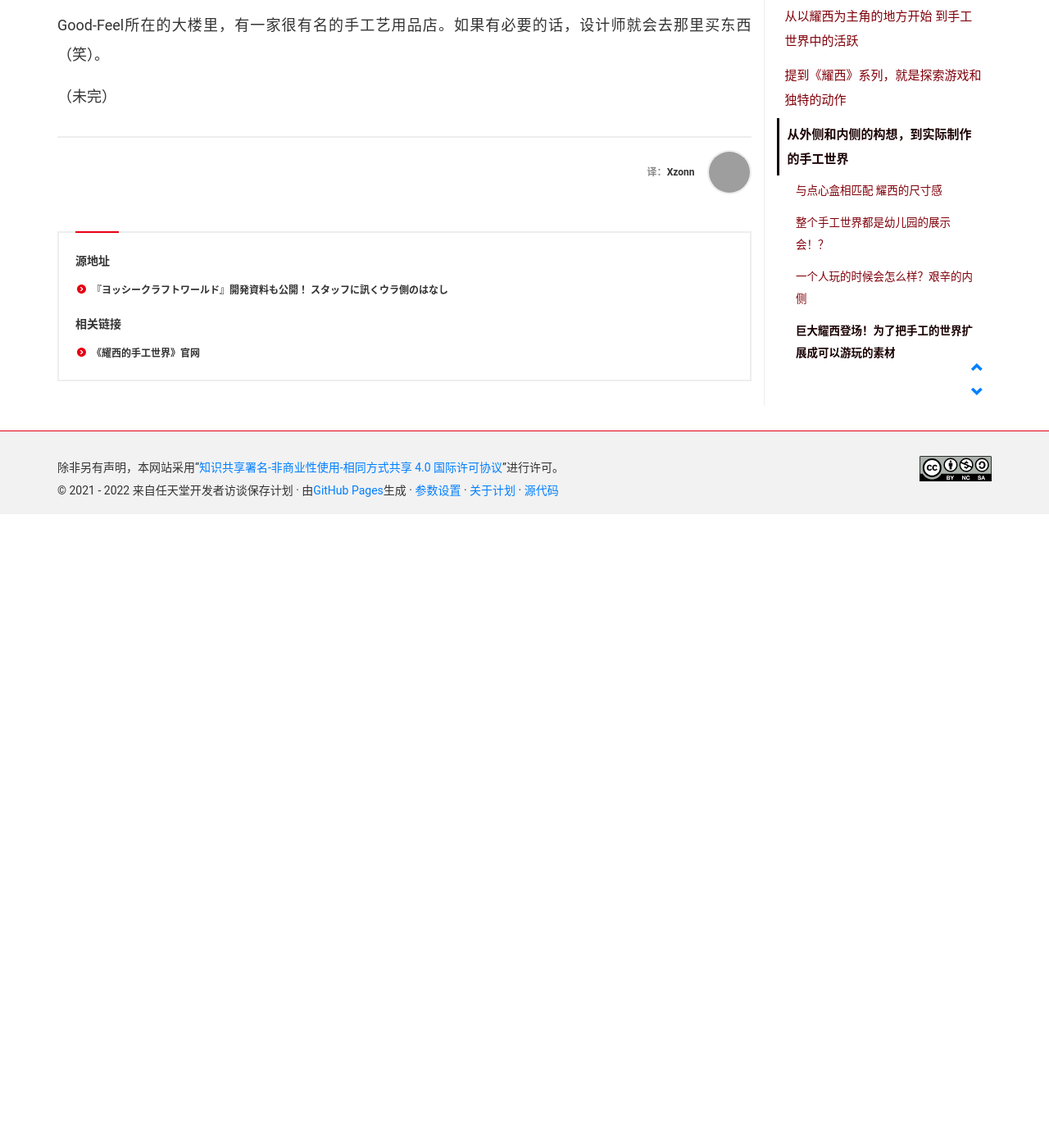
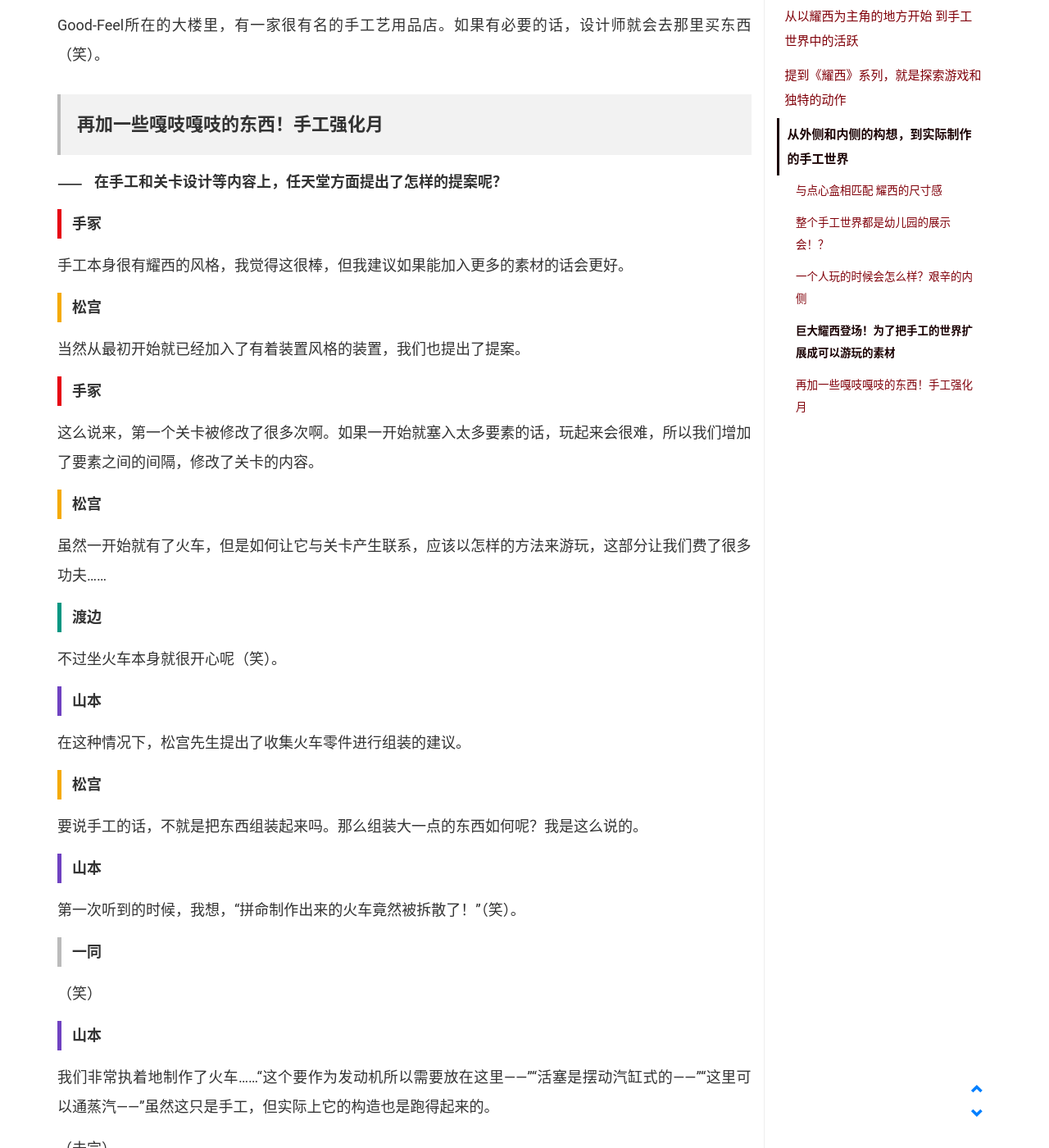
Before and after one commit to Ninterviews/Ninterviews, a Jekyll site: the page built from pages/_switch/aea2a.ndw.md, in a window 1280 px wide and 1400 px high, scrolled down 12309 px. Shown: the whole window at 82% size. Built offline with Jekyll 4.4.1, drawn with Linux system fonts in a browser that asks for light colours; comment, search, counter and statistics services are not loaded; before the commit the page ends 12936 px from its top, so only the background shows below that; grey boxes are pictures that could not be loaded.

Commit message:
2022-01-06

```diff
--- a/pages/_switch/aea2a.ndw.md
+++ b/pages/_switch/aea2a.ndw.md
@@ -435,4 +435,58 @@ Good-Feel公司制作了Wii平台的《毛线卡比》，我觉得使用那种
 
 Good-Feel所在的大楼里，有一家很有名的手工艺用品店。如果有必要的话，设计师就会去那里买东西（笑）。
 
+### 再加一些嘎吱嘎吱的东西！手工强化月
+##### 在手工和关卡设计等内容上，任天堂方面提出了怎样的提案呢？
+{: .question }
+
+##### 手冢
+{: .border-red }
+
+手工本身很有耀西的风格，我觉得这很棒，但我建议如果能加入更多的素材的话会更好。
+
+##### 松宫
+{: .border-orange }
+
+当然从最初开始就已经加入了有着装置风格的装置，我们也提出了提案。
+
+##### 手冢
+{: .border-red }
+
+这么说来，第一个关卡被修改了很多次啊。如果一开始就塞入太多要素的话，玩起来会很难，所以我们增加了要素之间的间隔，修改了关卡的内容。
+
+##### 松宫
+{: .border-orange }
+
+虽然一开始就有了火车，但是如何让它与关卡产生联系，应该以怎样的方法来游玩，这部分让我们费了很多功夫……
+
+##### 渡边
+{: .border-green }
+
+不过坐火车本身就很开心呢（笑）。
+
+##### 山本
+{: .border-purple }
+
+在这种情况下，松宫先生提出了收集火车零件进行组装的建议。
+
+##### 松宫
+{: .border-orange }
+
+要说手工的话，不就是把东西组装起来吗。那么组装大一点的东西如何呢？我是这么说的。
+
+##### 山本
+{: .border-purple }
+
+第一次听到的时候，我想，“拼命制作出来的火车竟然被拆散了！”（笑）。
+
+##### 一同
+（笑）
+
+##### 山本
+{: .border-purple }
+
+我们非常执着地制作了火车……“这个要作为发动机所以需要放在这里——”“活塞是摆动汽缸式的——”“这里可以通蒸汽——”虽然这只是手工，但实际上它的构造也是跑得起来的。
+
+<!--{% include figure.html src="https://www.ndw.jp/wordpress/wp-content/uploads/2019/06/ph_32.jpg" alt="在最初的关卡中让人印象深刻的火车。请仔细观察每个部分" width="680" height="383" %}-->
+
 （未完）
```
Also changed, not shown: other parts of pages/_switch/aea2a.ndw.md (+1 -1 lines).
